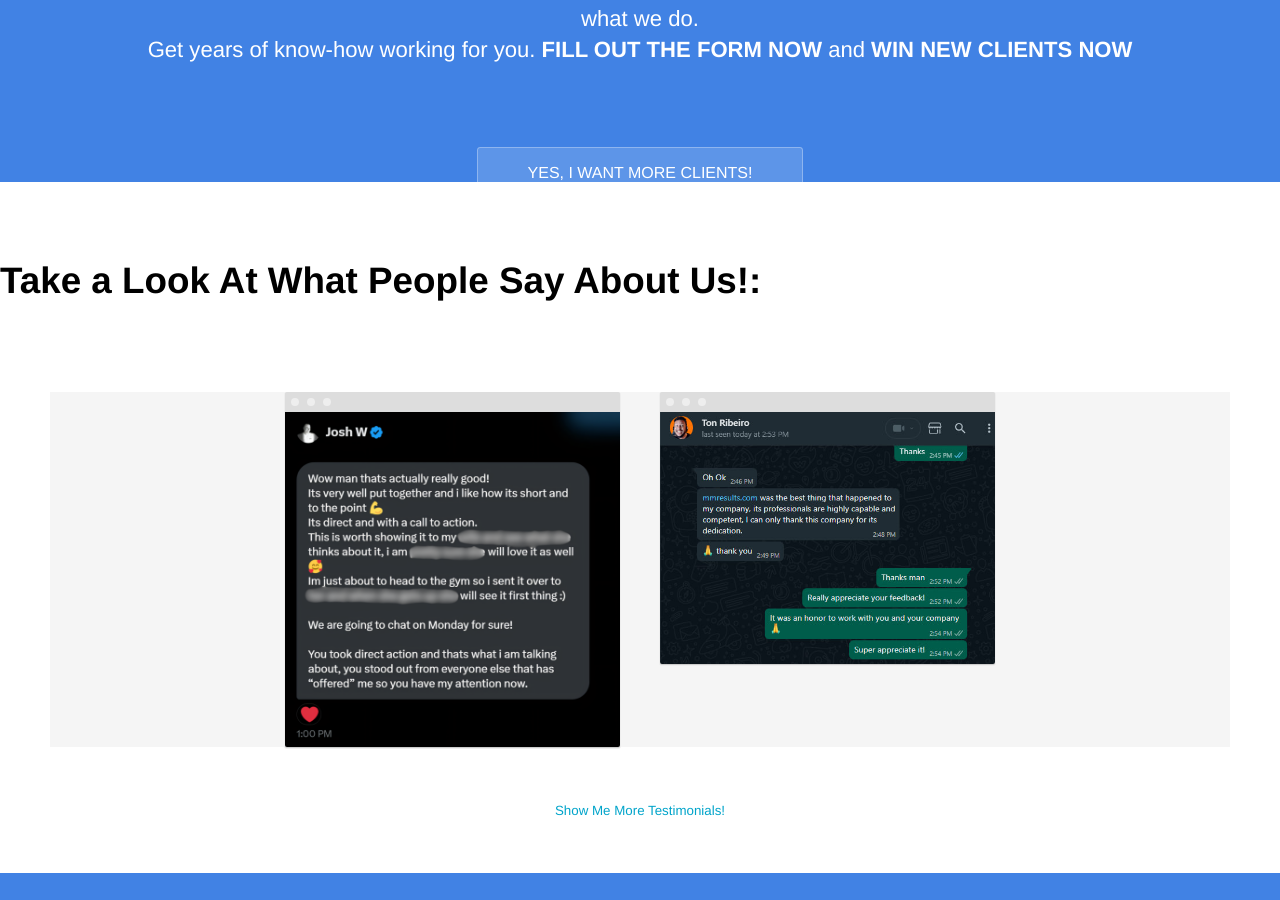
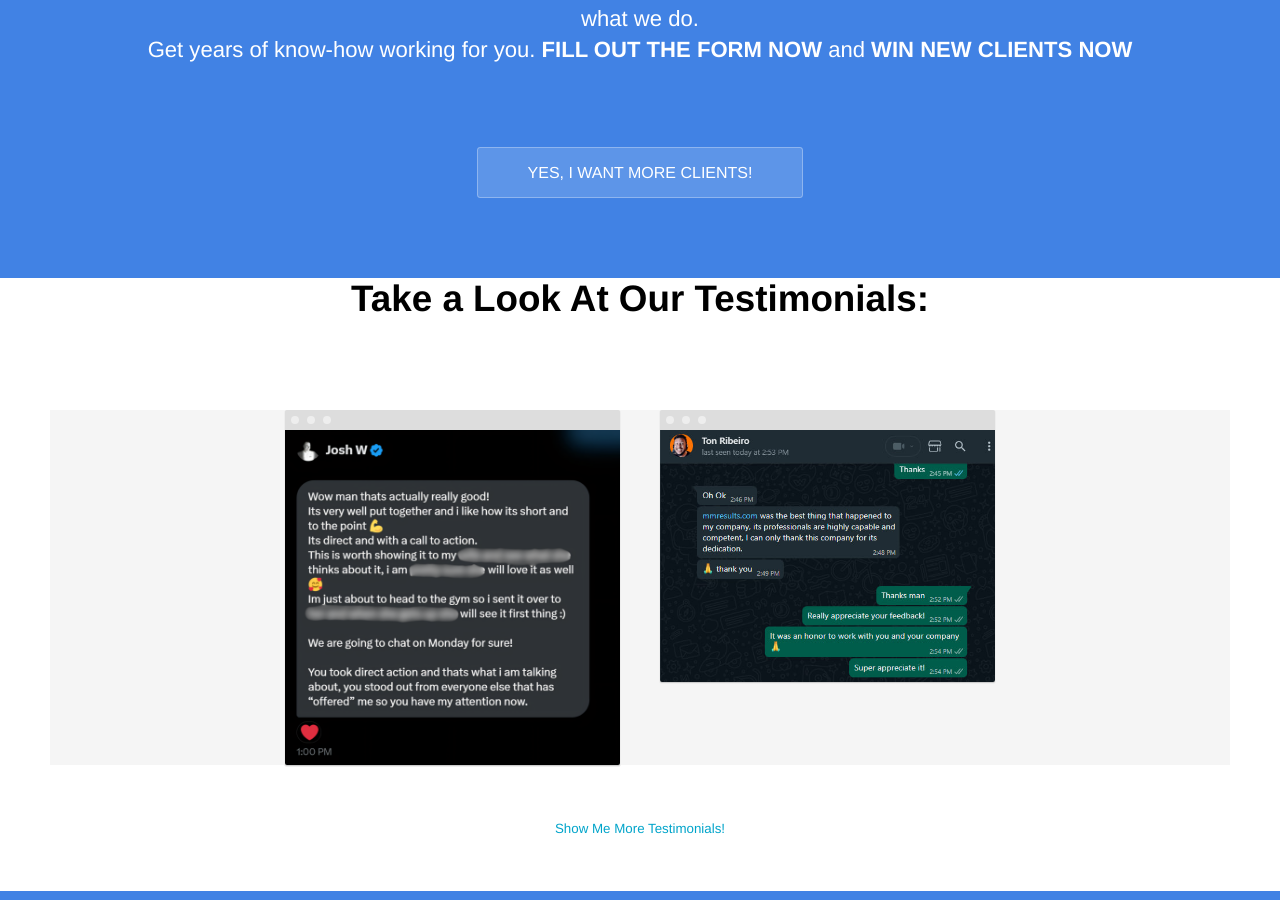
Before and after one commit to Huntinex/MMResults, a Jekyll site: the page built from index.html, in a window 1280 px wide and 900 px high, scrolled down 1852 px. Built offline with Jekyll 4.4.1, drawn with Linux system fonts in a browser that asks for light colours.

Commit message:
Update index.html

```diff
--- a/index.html
+++ b/index.html
@@ -53,9 +53,9 @@ Even if you find the perfect person... You still rely on one individual.</p>
 Get years of know-how working for you. <b>FILL OUT THE FORM NOW</b> and <b>WIN NEW CLIENTS NOW</b></p>
 			<br>
 
-				<div class="cta button alt"><a href="#call">YES, I WANT MORE CLIENTS!</a></div></center>
-		<small><br></small>
-			<h1 style="font-weight: 750;" class="editable">Take a Look At What People Say About Us!:</h1>
+				<div class="cta button alt"><a href="#call">YES, I WANT MORE CLIENTS!</a></div><small><br></small><small><br></small></center>
+
+			<center><h1 style="font-weight: 750;" class="editable">Take a Look At Our Testimonials:</h1></center>
 		<br><br><br>
 
 
```
